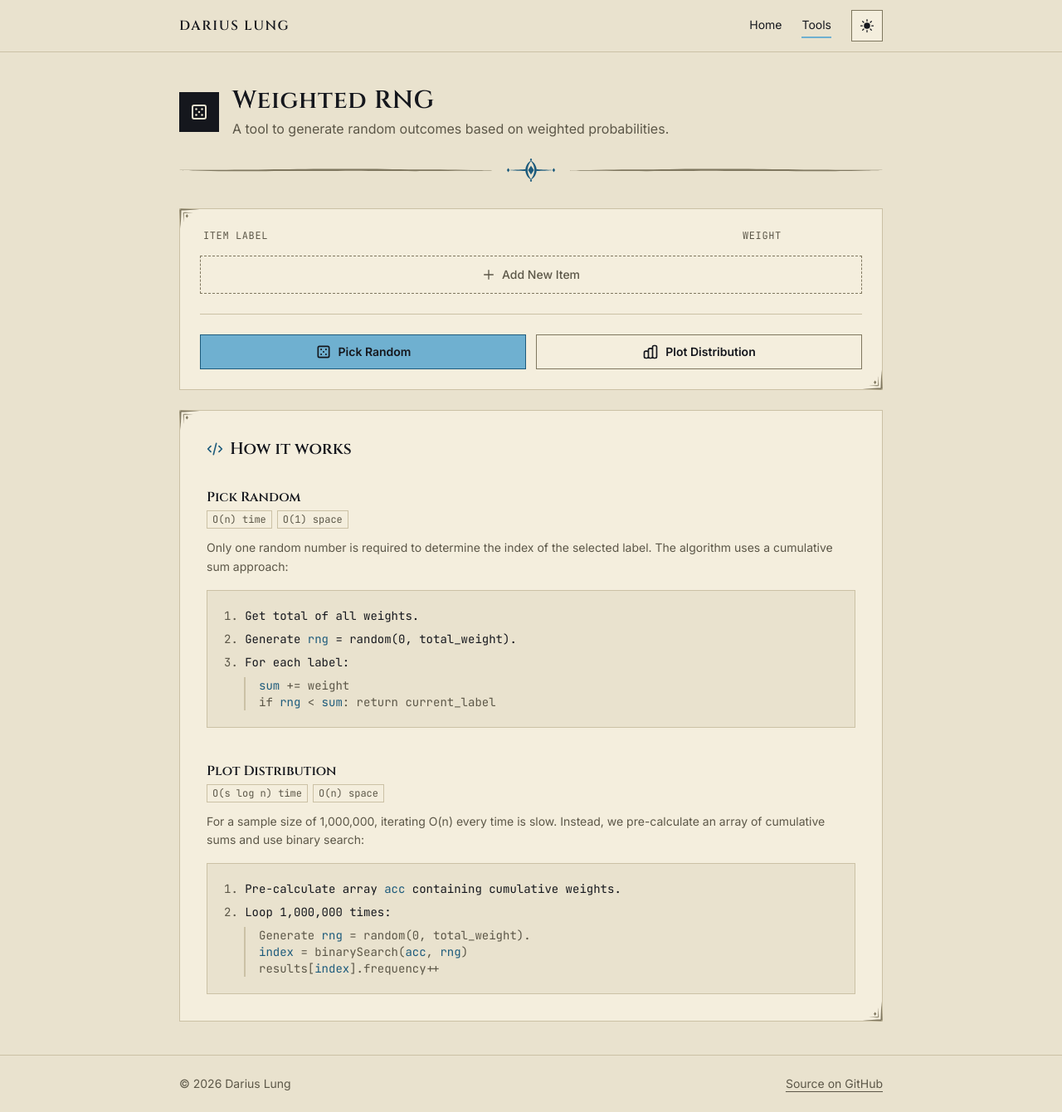
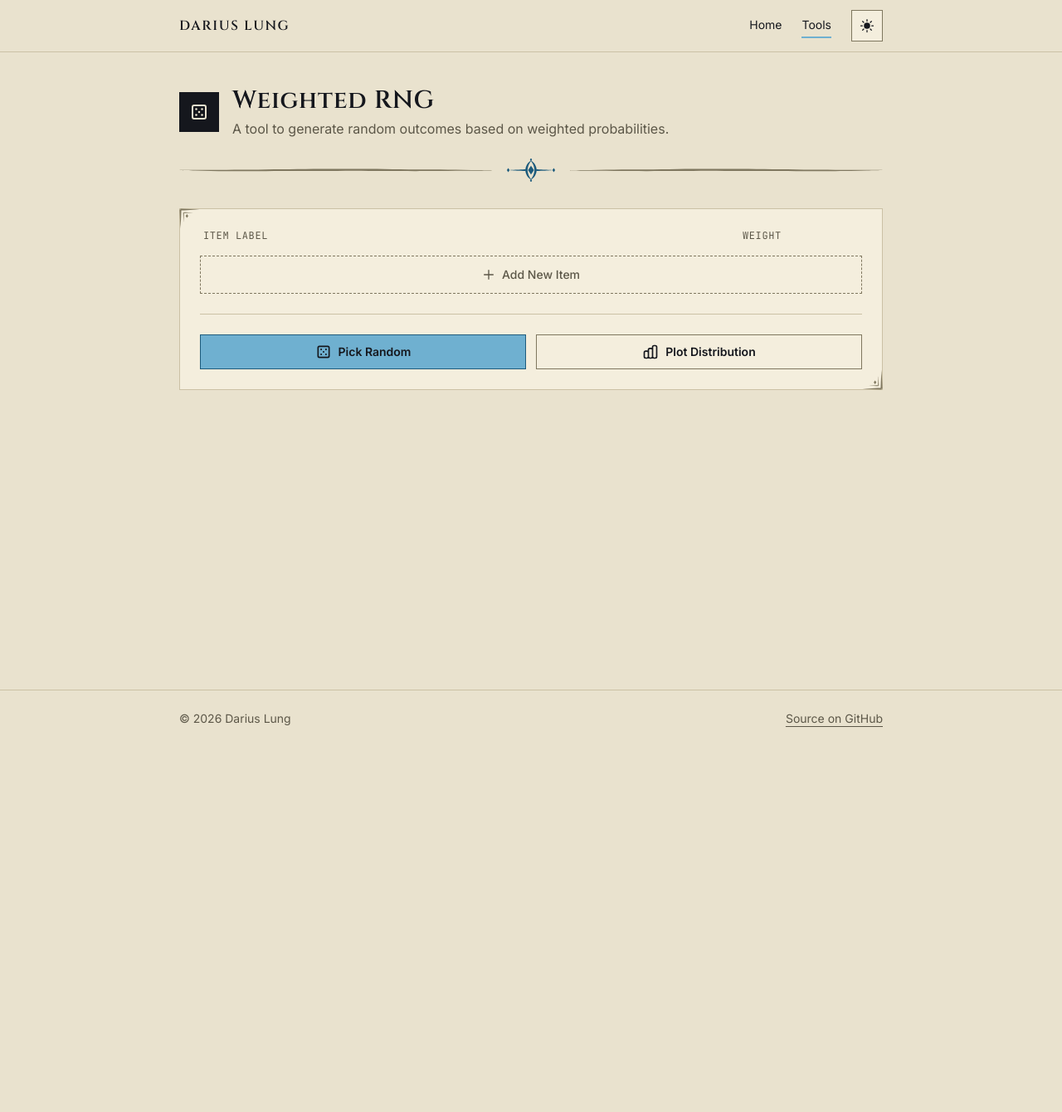
Before and after one commit to dariuslung/dariuslung.github.io, a Jekyll site: the page built from tools/weighted-rng.html, in a window 1280 px wide. Shown: the whole page at 83% size. Built offline with Jekyll 4.4.1, drawn with Linux system fonts in a browser that asks for light colours; a script that is not in the unit is left out; after the commit the page ends 900 px from its top, so only the background shows below that.

Commit message:
style: remove the How it works section from Weighted RNG
Drop the explanatory panel (algorithm descriptions, complexity badges and pseudocode), fix a missing space between attributes on the chart container, and rebuild styles.css.

```diff
--- a/assets/css/styles.css
+++ b/assets/css/styles.css
@@ -891,9 +891,6 @@ video {
 .mb-10 {
   margin-bottom: 2.5rem;
 }
-.mb-12 {
-  margin-bottom: 3rem;
-}
 .mb-14 {
   margin-bottom: 3.5rem;
 }
@@ -915,9 +912,6 @@ video {
 .mb-8 {
   margin-bottom: 2rem;
 }
-.ml-6 {
-  margin-left: 1.5rem;
-}
 .mt-1 {
   margin-top: 0.25rem;
 }
@@ -1029,12 +1023,6 @@ video {
 .scroll-mt-4 {
   scroll-margin-top: 1rem;
 }
-.list-inside {
-  list-style-position: inside;
-}
-.list-decimal {
-  list-style-type: decimal;
-}
 .grid-cols-1 {
   grid-template-columns: repeat(1, minmax(0, 1fr));
 }
@@ -1061,9 +1049,6 @@ video {
 }
 .justify-between {
   justify-content: space-between;
-}
-.gap-1\.5 {
-  gap: 0.375rem;
 }
 .gap-2 {
   gap: 0.5rem;
@@ -1094,9 +1079,6 @@ video {
 .overflow-hidden {
   overflow: hidden;
 }
-.overflow-x-auto {
-  overflow-x: auto;
-}
 .whitespace-nowrap {
   white-space: nowrap;
 }
@@ -1114,9 +1096,6 @@ video {
 }
 .border-b-2 {
   border-bottom-width: 2px;
-}
-.border-l-2 {
-  border-left-width: 2px;
 }
 .border-l-4 {
   border-left-width: 4px;
@@ -1181,9 +1160,6 @@ video {
 .p-4 {
   padding: 1rem;
 }
-.p-5 {
-  padding: 1.25rem;
-}
 .p-6 {
   padding: 1.5rem;
 }
@@ -1227,9 +1203,6 @@ video {
   padding-top: 1.5rem;
   padding-bottom: 1.5rem;
 }
-.pl-4 {
-  padding-left: 1rem;
-}
 .pt-6 {
   padding-top: 1.5rem;
 }
@@ -1328,10 +1301,6 @@ video {
 .text-red-500 {
   --tw-text-opacity: 1;
   color: rgb(239 68 68 / var(--tw-text-opacity, 1));
-}
-.text-signal-text {
-  --tw-text-opacity: 1;
-  color: rgb(var(--c-signal-text) / var(--tw-text-opacity, 1));
 }
 .underline {
   text-decoration-line: underline;
@@ -1403,14 +1372,6 @@ video {
   }
 }
 
-.marker\:text-muted *::marker {
-  color: rgb(var(--c-muted) );
-}
-
-.marker\:text-muted::marker {
-  color: rgb(var(--c-muted) );
-}
-
 .empty\:hidden:empty {
   display: none;
 }
@@ -1487,10 +1448,6 @@ video {
     padding: 1.5rem;
   }
 
-  .sm\:p-8 {
-    padding: 2rem;
-  }
-
   .sm\:text-base {
     font-size: 1rem;
     line-height: 1.5rem;
--- a/tools/weighted-rng.html
+++ b/tools/weighted-rng.html
@@ -58,52 +58,8 @@ title: Weighted RNG
         <p id="rng_prob" class="font-mono text-sm text-muted mt-1"></p>
     </div>
 
-    <div id="dstb_container"class="panel w-full mb-12 overflow-hidden p-6 empty:hidden"></div>
+    <div id="dstb_container" class="panel w-full mb-10 overflow-hidden p-6 empty:hidden"></div>
 
-    <section class="panel flourish p-6 sm:p-8">
-        <h2 class="text-xl font-semibold mb-8 flex items-center gap-2">
-            <svg class="w-5 h-5 text-signal-text" fill="none" stroke="currentColor" viewBox="0 0 24 24" aria-hidden="true"><path stroke-linecap="round" stroke-linejoin="round" stroke-width="2" d="M10 20l4-16m4 4l4 4-4 4M6 16l-4-4 4-4"></path></svg>
-            How it works
-        </h2>
-
-        <div class="mb-10">
-            <h3 class="text-base font-semibold mb-1">Pick Random</h3>
-            <p class="mb-3 flex gap-1.5"><span class="tag">O(n) time</span><span class="tag">O(1) space</span></p>
-            <p class="text-muted mb-4 text-sm leading-relaxed">Only one random number is required to determine the index of the selected label. The algorithm uses a cumulative sum approach:</p>
-
-            <div class="bg-paper border border-rule p-5 font-mono text-sm overflow-x-auto">
-                <ol class="list-decimal list-inside space-y-2 marker:text-muted">
-                    <li>Get total of all weights.</li>
-                    <li>Generate <span class="text-signal-text">rng</span> = random(0, total_weight).</li>
-                    <li>For each label: <br>
-                        <span class="ml-6 border-l-2 border-rule pl-4 block mt-2 text-muted">
-                        <span class="text-signal-text">sum</span> += weight<br>
-                        if <span class="text-signal-text">rng</span> &lt; <span class="text-signal-text">sum</span>: return current_label
-                        </span>
-                    </li>
-                </ol>
-            </div>
-        </div>
-
-        <div>
-            <h3 class="text-base font-semibold mb-1">Plot Distribution</h3>
-            <p class="mb-3 flex gap-1.5"><span class="tag">O(s log n) time</span><span class="tag">O(n) space</span></p>
-            <p class="text-muted mb-4 text-sm leading-relaxed">For a sample size of 1,000,000, iterating O(n) every time is slow. Instead, we pre-calculate an array of cumulative sums and use binary search:</p>
-
-            <div class="bg-paper border border-rule p-5 font-mono text-sm overflow-x-auto">
-                <ol class="list-decimal list-inside space-y-2 marker:text-muted">
-                    <li>Pre-calculate array <span class="text-signal-text">acc</span> containing cumulative weights.</li>
-                    <li>Loop 1,000,000 times: <br>
-                        <span class="ml-6 border-l-2 border-rule pl-4 block mt-2 text-muted">
-                        Generate <span class="text-signal-text">rng</span> = random(0, total_weight).<br>
-                        <span class="text-signal-text">index</span> = binarySearch(<span class="text-signal-text">acc</span>, <span class="text-signal-text">rng</span>)<br>
-                        results[<span class="text-signal-text">index</span>].frequency++
-                        </span>
-                    </li>
-                </ol>
-            </div>
-        </div>
-    </section>
 </div>
 
 <script type="module" src="/assets/js/weighted-rng.js"></script>
```
